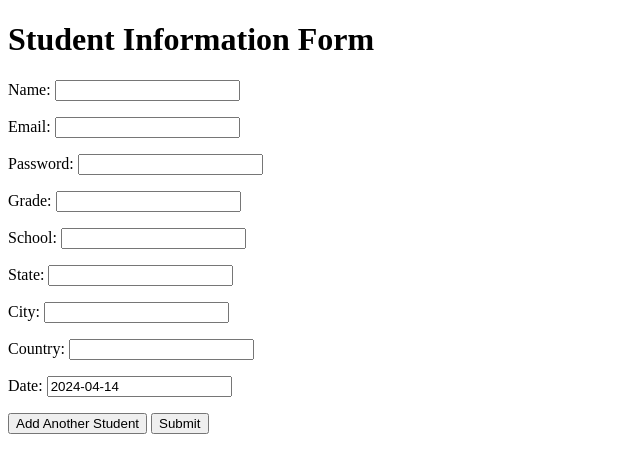
After one commit to ARCHERedu/archer, a Django app: page /student-form/ in a window 1280 px wide. The commit adds this page. Shown: the top 473 px of the page, without its empty margins (0-640 px from the left). Run offline with Django 5.2, Linux system fonts and the light colour scheme.

Commit message:
some tables added

```diff
--- a/archer/archer/urls.py
+++ b/archer/archer/urls.py
@@ -4,6 +4,4 @@ from django.urls import path, include
 urlpatterns = [
     path('admin/', admin.site.urls),
     path('', include('events.urls')),
-    path("accounts/", include("allauth.urls")),
-
 ]
--- a/archer/events/client_secret_599235044991-et9ri8nct919l1p06hrl5o8v3llju810.apps.googleusercontent.com.json
+++ /dev/null
@@ -1 +0,0 @@
-{"web":{"client_id":"599235044991-et9ri8nct919l1p06hrl5o8v3llju810.apps.googleusercontent.com","project_id":"archeredu-420303","auth_uri":"https://accounts.google.com/o/oauth2/auth","token_uri":"https://oauth2.googleapis.com/token","auth_provider_x509_cert_url":"https://www.googleapis.com/oauth2/v1/certs","client_secret":"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","redirect_uris":["http://127.0.0.1:8000","http://127.0.0.1:8000/accounts/google/login/callback"]}}
--- /dev/null
+++ b/archer/events/forms.py
@@ -0,0 +1,8 @@
+# myapp/forms.py
+from django import forms
+from .models import Students
+
+class StudentForm(forms.ModelForm):
+    class Meta:
+        model = Students
+        fields = '__all__'
--- a/archer/events/models.py
+++ b/archer/events/models.py
@@ -1,6 +1,19 @@
 from django.db import models
+from datetime import datetime
 
 # Create your models here.
-class People(models.Model):
-    first_name = models.CharField(max_length=100)
-    last_name = models.CharField(max_length=100)
+class Students(models.Model):
+    name = models.CharField(max_length=10000)
+    email = models.EmailField(max_length=100000)
+    password = models.CharField(max_length=100000)
+    grade = models.CharField(max_length=1000)
+    school = models.CharField(max_length=100000)
+    state = models.CharField(max_length=100000)
+    city = models.CharField(max_length=100000)
+    country = models.CharField(max_length=100000)
+    date = models.DateField(default=datetime.today().strftime('%Y-%m-%d'))
+
+class Users(models.Model):
+    name = models.CharField(max_length=10000)
+    email = models.EmailField(max_length=100000)
+    password = models.CharField(max_length=100000)
--- a/archer/events/templates/login.html
+++ b/archer/events/templates/login.html
@@ -6,8 +6,6 @@
     <title>Login</title>
 </head>
 <body>
-    {% load socialaccount %}
     <h1>Google Sign In</h1>
-    <a href="{% provider_login_url 'google' %}?next=/">Login</a>
 </body>
 </html>
--- /dev/null
+++ b/archer/events/templates/studentform.html
@@ -0,0 +1,27 @@
+<!-- myapp/templates/student_form.html -->
+<!DOCTYPE html>
+<html lang="en">
+<head>
+    <meta charset="UTF-8">
+    <meta name="viewport" content="width=device-width, initial-scale=1.0">
+    <title>Student Information Form</title>
+    <script>
+        function addStudentForm() {
+            var formContainer = document.getElementById('form-container');
+            var clonedForm = document.querySelector('.student-form').cloneNode(true);
+            formContainer.appendChild(clonedForm);
+        }
+    </script>
+</head>
+<body>
+    <h1>Student Information Form</h1>
+    <div id="form-container">
+        <form class="student-form" method="post">
+            {% csrf_token %}
+            {{ form.as_p }}
+        </form>
+    </div>
+    <button onclick="addStudentForm()">Add Another Student</button>
+    <input type="submit" form="form-container" value="Submit">
+</body>
+</html>
--- a/archer/events/urls.py
+++ b/archer/events/urls.py
@@ -1,8 +1,11 @@
 from django.urls import path
 from . import views
+
+
 urlpatterns = [
     path('', views.home, name="home"),
     path('dashboard', views.dashboard, name="dashboard"),
     path('login', views.login, name="login"),
-    path("logout", views.logout_view)
+    path('student-form/', views.student_form, name='student_form'),
+
 ]
--- a/archer/events/views.py
+++ b/archer/events/views.py
@@ -1,11 +1,13 @@
 from django.shortcuts import render, redirect
-from .models import People
-from django.contrib.auth import logout
+from .models import Users
+from .forms import StudentForm
+
+
 # Create your views here.
 
 def home(request):
     name = "Hetav"
-    user = People.objects.create(first_name="Apple", last_name="Samsung")
+    # user = Users.objects.create(first_name="Apple", last_name="Samsung")
     return render(request, 'home.html', {
         "name": name,
     })
@@ -16,6 +18,12 @@ def dashboard(request):
 def login(request):
     return render(request, 'login.html', {})
 
-def logout_view(request):
-    logout(request)
-    return redirect("/")
+def student_form(request):
+    if request.method == 'POST':
+        form = StudentForm(request.POST)
+        if form.is_valid():
+            form.save()  # This will save the form data to the database
+            return redirect('student_form')  # Redirect to the form page after successful submission
+    else:
+        form = StudentForm()
+    return render(request, 'studentform.html', {'form': form})
```
Also changed, not shown: archer/archer/settings.py (+0 -21 lines), archer/events/migrations/0003_users_delete_people.py (added), archer/events/migrations/0004_users_date_alter_users_email.py (added), archer/events/migrations/0005_students_remove_users_city_remove_users_country_and_more.py (added), archer/events/migrations/0006_remove_students_role.py (added).
